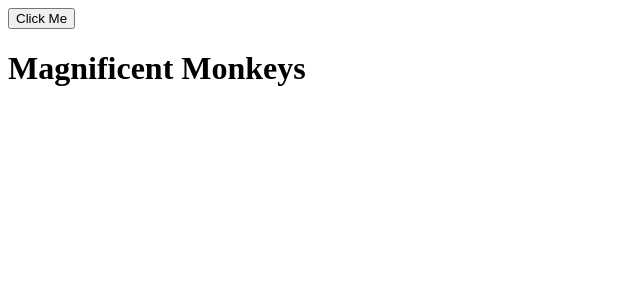
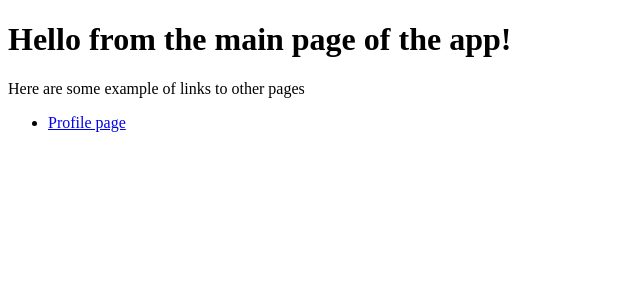
Before and after one commit to sum4n/react-playground, a React (Vite) app: page / in a window 1280 px wide. Shown: the top 300 px of the page, without its empty margins (0-640 px from the left). Built offline with nearby package versions, Linux system fonts and the light colour scheme.

Commit message:
Install react-router-dom and adding a router

```diff
--- a/package.json
+++ b/package.json
@@ -12,7 +12,8 @@
   },
   "dependencies": {
     "react": "^18.2.0",
-    "react-dom": "^18.2.0"
+    "react-dom": "^18.2.0",
+    "react-router-dom": "^6.20.1"
   },
   "devDependencies": {
     "@testing-library/jest-dom": "^6.1.5",
--- a/src/App.jsx
+++ b/src/App.jsx
@@ -1,19 +1,20 @@
-import React, { useState } from "react";
+import { Link } from "react-router-dom";
+
+// Use this 'Link' element instead of regular 'a' tag to stop browser from reloading.
 
 const App = () => {
-  const [heading, setHeading] = useState("Magnificent Monkeys");
-
-  const clickHandler = () => {
-    setHeading("Radical Rhinos");
-  };
-
   return (
-    <>
-      <button type="button" onClick={clickHandler}>
-        Click Me
-      </button>
-      <h1>{heading}</h1>
-    </>
+    <div>
+      <h1>Hello from the main page of the app!</h1>
+      <p>Here are some example of links to other pages</p>
+      <nav>
+        <ul>
+          <li>
+            <Link to="profile">Profile page</Link>
+          </li>
+        </ul>
+      </nav>
+    </div>
   );
 };
 
--- /dev/null
+++ b/src/components/Profile.jsx
@@ -0,0 +1,10 @@
+const Profile = () => {
+  return (
+    <div>
+      <h1>Hello from profile page!</h1>
+      <p>So, how are you?</p>
+    </div>
+  );
+};
+
+export default Profile;
--- a/src/main.jsx
+++ b/src/main.jsx
@@ -1,9 +1,22 @@
 import React from "react";
 import ReactDOM from "react-dom/client";
+import { createBrowserRouter, RouterProvider } from "react-router-dom";
 import App from "./App.jsx";
+import Profile from "./components/Profile.jsx";
+
+const router = createBrowserRouter([
+  {
+    path: "/",
+    element: <App />,
+  },
+  {
+    path: "profile",
+    element: <Profile />,
+  },
+]);
 
 ReactDOM.createRoot(document.getElementById("root")).render(
   <React.StrictMode>
-    <App />
+    <RouterProvider router={router} />
   </React.StrictMode>
 );
```
Also changed, not shown: 1 other file (tests, documents, lock files or other folders).
